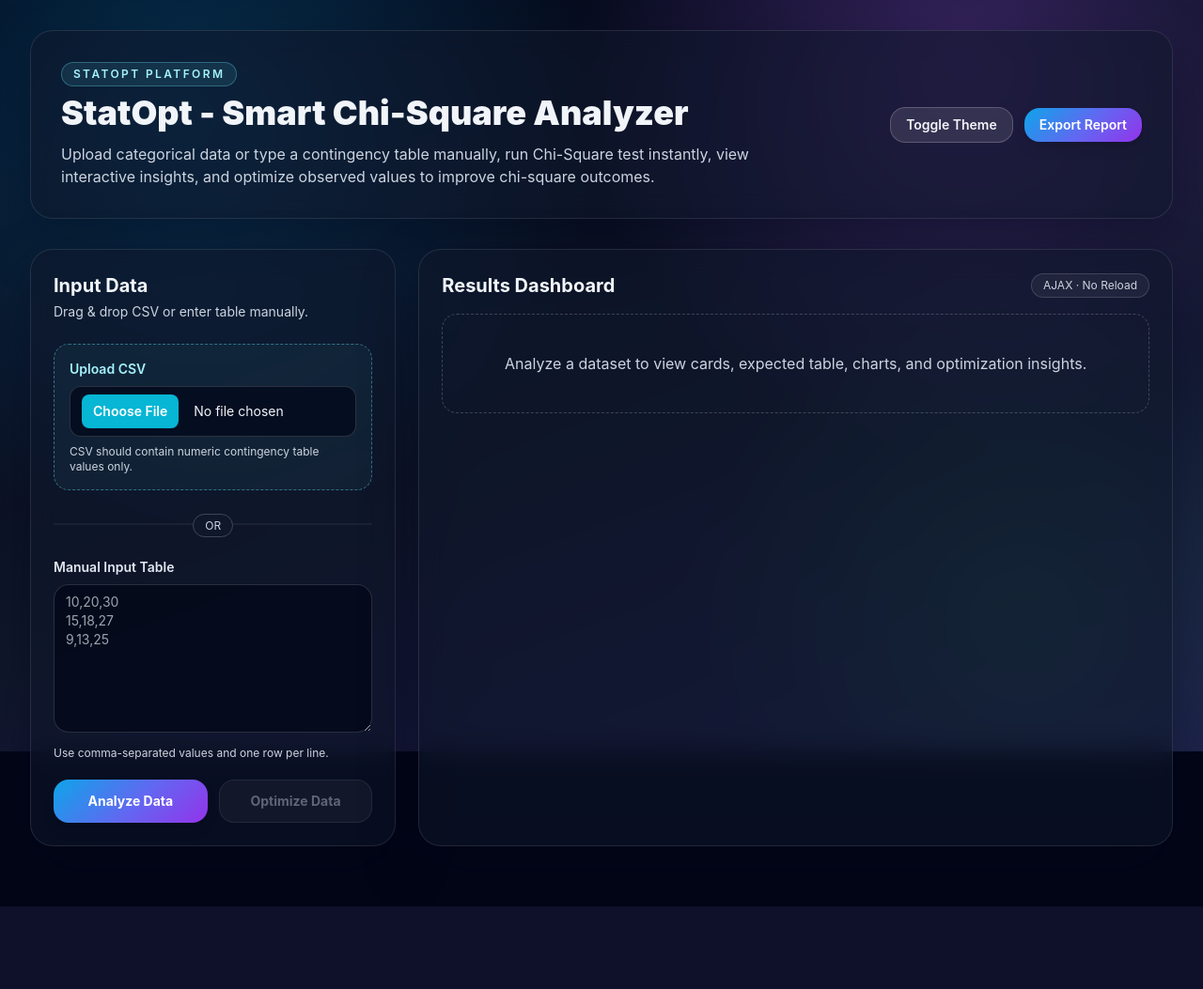
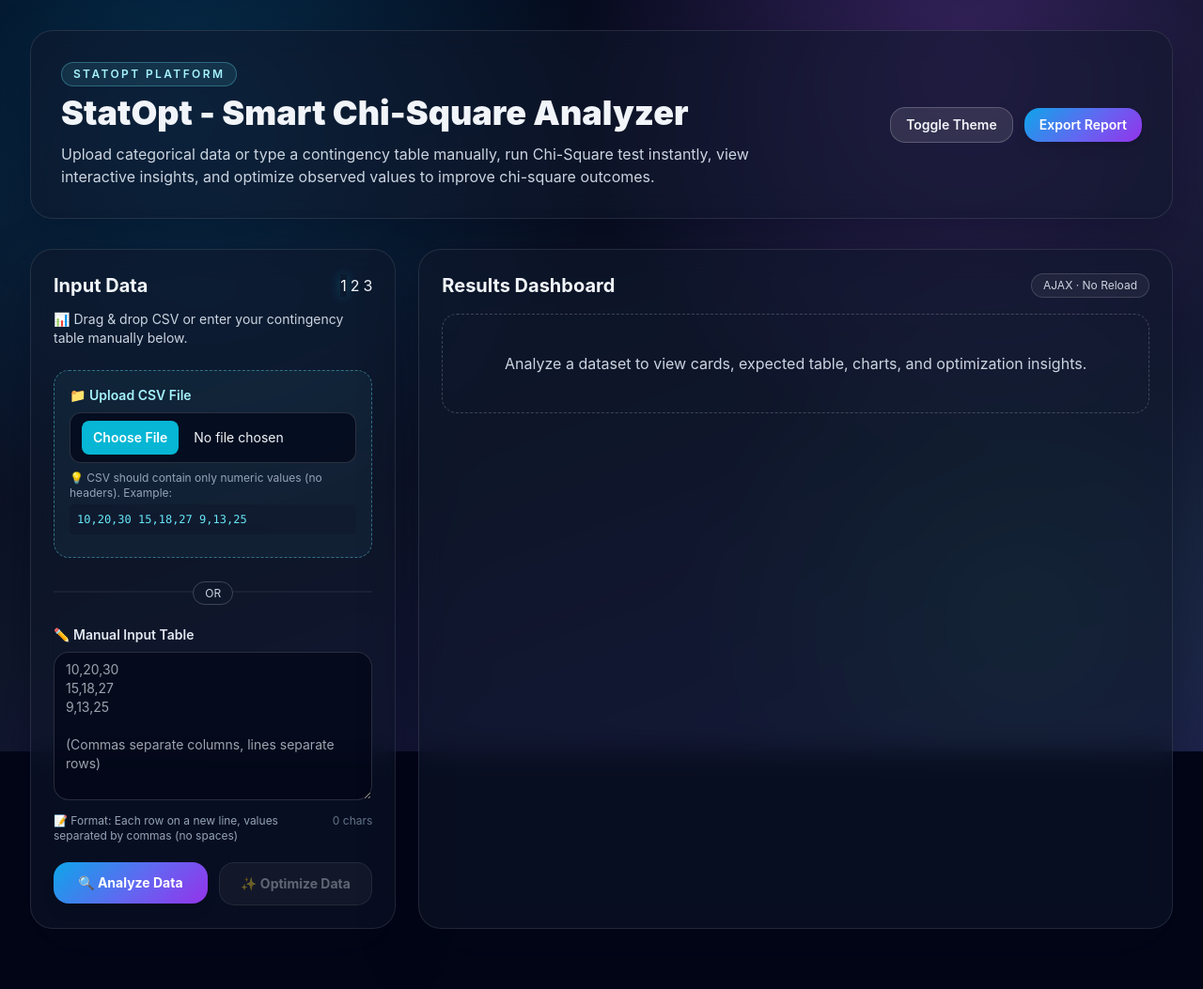
Before and after one commit to KrishP69/chisquareoptimizer, a Flask app: page / in a window 1280 px wide. Shown: the whole page at 94% size. Before the commit the page ends 965 px from the top, so only its background shows below. Run offline with Flask 3, Linux system fonts and the light colour scheme; some libraries are stand-ins or nearby versions.

Commit message:
Enhance UX: better input guidance, real-time validation, success feedback, tooltips, and visual flow

```diff
--- a/static/css/style.css
+++ b/static/css/style.css
@@ -98,3 +98,58 @@
         transform: translateY(0);
     }
 }
+
+@keyframes pulse-success {
+    0%, 100% {
+        box-shadow: 0 0 0 0 rgba(34, 197, 94, 0.7);
+    }
+    50% {
+        box-shadow: 0 0 0 6px rgba(34, 197, 94, 0);
+    }
+}
+
+/* Step indicators */
+.step-badge {
+    @apply inline-flex items-center justify-center w-6 h-6 rounded-full text-xs font-bold border border-white/20 bg-white/10 text-slate-300 transition;
+}
+
+.step-badge.active {
+    @apply border-cyan-300/60 bg-cyan-300/20 text-cyan-200;
+    box-shadow: 0 0 12px rgba(6, 182, 212, 0.3);
+}
+
+/* Success message styling */
+#successBox {
+    @apply animate-fade-in;
+    animation: pulse-success 2s infinite;
+}
+
+/* Input feedback */
+textarea:focus,
+input[type="file"]:focus {
+    @apply border-cyan-300 ring-2 ring-cyan-300/30;
+}
+
+/* Tooltip styling for button hints */
+.group {
+    @apply relative;
+}
+
+/* Character count styling */
+#charCount {
+    @apply transition-colors duration-200;
+}
+
+/* CSV size hint */
+#csvSizeHint {
+    @apply transition-all duration-300;
+}
+
+/* Better accessibility for disabled buttons */
+button:disabled {
+    @apply cursor-not-allowed;
+}
+
+button:disabled:hover {
+    @apply bg-white/10;
+}
--- a/static/js/script.js
+++ b/static/js/script.js
@@ -10,6 +10,9 @@
 const warningBox = document.getElementById("warningBox");
 const themeToggle = document.getElementById("themeToggle");
 const dropZone = document.querySelector(".drop-zone");
+const successBox = document.getElementById("successBox");
+const charCount = document.getElementById("charCount");
+const csvSizeHint = document.getElementById("csvSizeHint");
 
 let latestObserved = null;
 let latestPayload = null;
@@ -29,23 +32,37 @@
 }
 
 function showError(message) {
-    errorBox.textContent = message;
+    const errorMessage = document.getElementById("errorMessage");
+    errorMessage.textContent = message;
     errorBox.classList.remove("hidden");
+    clearSuccess();
+    clearWarning();
 }
 
 function clearError() {
-    errorBox.textContent = "";
+    document.getElementById("errorMessage").textContent = "";
     errorBox.classList.add("hidden");
 }
 
 function showWarning(message) {
-    warningBox.textContent = message;
+    const warningMessage = document.getElementById("warningMessage");
+    warningMessage.textContent = message;
     warningBox.classList.remove("hidden");
 }
 
 function clearWarning() {
-    warningBox.textContent = "";
+    document.getElementById("warningMessage").textContent = "";
     warningBox.classList.add("hidden");
+}
+
+function showSuccess(message = "Analysis complete! View results on the right.") {
+    document.getElementById("successMessage").textContent = message;
+    successBox.classList.remove("hidden");
+    clearError();
+}
+
+function clearSuccess() {
+    successBox.classList.add("hidden");
 }
 
 function renderResult(html) {
@@ -71,6 +88,32 @@
         return "Cannot reach backend server. Please run: python app.py and open http://127.0.0.1:5000";
     }
     return message;
+}
+
+function validateInputData() {
+    const manualContent = manualInput.value.trim();
+    const hasCSV = csvInput.files && csvInput.files.length > 0;
+
+    if (!manualContent && !hasCSV) {
+        showError("Please enter data manually or upload a CSV file.");
+        return false;
+    }
+
+    if (manualContent) {
+        const lines = manualContent.split('\n').filter(line => line.trim());
+        if (lines.length < 2) {
+            showError("Table must have at least 2 rows. Example: 10,20\\n15,18");
+            return false;
+        }
+
+        const firstRowLength = lines[0].split(',').length;
+        if (firstRowLength < 2) {
+            showError("Table must have at least 2 columns. Example: 10,20");
+            return false;
+        }
+    }
+
+    return true;
 }
 
 function setupTheme() {
@@ -111,6 +154,11 @@
     e.preventDefault();
     clearError();
     clearWarning();
+
+    if (!validateInputData()) {
+        return;
+    }
+
     setLoading(true);
 
     try {
@@ -122,13 +170,22 @@
 
         const data = await parseApiResponse(response);
         if (!response.ok || !data.ok) {
-            throw new Error(data.error || "Unable to analyze dataset.");
+            throw new Error(data.error || "Unable to analyze dataset. Check your data format.");
         }
 
         latestObserved = data.observed;
         latestPayload = data.payload;
         renderResult(data.html);
+
+        // Enable optimize button and update step indicator
         optimizeBtn.disabled = false;
+        optimizeBtn.classList.remove("opacity-40", "cursor-not-allowed");
+        optimizeBtn.classList.add("hover:bg-white/20");
+
+        // Scroll to results
+        resultContainer.scrollIntoView({ behavior: 'smooth', block: 'start' });
+
+        showSuccess(`✅ Analysis complete! Chi-square statistic: ${data.payload.chi2?.toFixed(2) || 'Ready'}`);
 
         if (data.payload.warning && data.payload.warning_message) {
             showWarning(data.payload.warning_message);
@@ -201,3 +258,39 @@
 
 setupTheme();
 setupDragDrop();
+
+// Character counter for manual input
+manualInput.addEventListener("input", () => {
+    const count = manualInput.value.length;
+    charCount.textContent = `${count} chars`;
+
+    // Add visual feedback if data is present
+    if (count > 0) {
+        charCount.classList.add("text-cyan-400");
+    } else {
+        charCount.classList.remove("text-cyan-400");
+    }
+});
+
+// CSV file size validation and feedback
+csvInput.addEventListener("change", () => {
+    const file = csvInput.files[0];
+    if (file) {
+        const sizeMB = (file.size / 1024 / 1024).toFixed(2);
+        if (file.size > 10 * 1024 * 1024) {
+            csvSizeHint.textContent = `⚠️ File is large (${sizeMB}MB). May take longer to process.`;
+            csvSizeHint.classList.add("text-amber-400");
+        } else {
+            csvSizeHint.textContent = `✅ File ready (${sizeMB}MB)`;
+            csvSizeHint.classList.remove("text-amber-400");
+            csvSizeHint.classList.add("text-green-400");
+        }
+    }
+});
+
+// Keyboard shortcut hint on form
+form.addEventListener("keydown", (e) => {
+    if (e.ctrlKey && e.key === "Enter") {
+        form.dispatchEvent(new Event("submit"));
+    }
+});
--- a/templates/index.html
+++ b/templates/index.html
@@ -41,14 +41,25 @@
 
         <section class="grid grid-cols-1 gap-6 lg:grid-cols-3">
             <article class="glass-card rounded-3xl border border-white/10 p-6 lg:col-span-1">
-                <h2 class="text-xl font-bold">Input Data</h2>
-                <p class="mt-1 text-sm text-slate-300">Drag & drop CSV or enter table manually.</p>
+                <div class="flex items-center justify-between gap-2 mb-3">
+                    <h2 class="text-xl font-bold">Input Data</h2>
+                    <div class="flex items-center gap-1">
+                        <span class="step-badge active" title="Step 1: Enter your data">1</span>
+                        <span class="step-badge" title="Step 2: Analyze">2</span>
+                        <span class="step-badge" title="Step 3: Optimize (optional)">3</span>
+                    </div>
+                </div>
+                <p class="mt-1 text-sm text-slate-300">📊 Drag & drop CSV or enter your contingency table manually below.</p>
 
                 <form id="analyzeForm" class="mt-6 space-y-5">
-                    <div class="drop-zone rounded-2xl border border-dashed border-cyan-300/40 bg-cyan-300/5 p-4">
-                        <label for="csvFile" class="mb-2 block text-sm font-semibold text-cyan-200">Upload CSV</label>
-                        <input id="csvFile" name="csvFile" type="file" accept=".csv" class="block w-full rounded-xl border border-white/15 bg-slate-950/70 px-3 py-2 text-sm file:mr-4 file:rounded-lg file:border-0 file:bg-cyan-500 file:px-3 file:py-2 file:font-semibold file:text-white hover:file:bg-cyan-400">
-                        <p class="mt-2 text-xs text-slate-300">CSV should contain numeric contingency table values only.</p>
+                    <div class="drop-zone rounded-2xl border border-dashed border-cyan-300/40 bg-cyan-300/5 p-4" title="Drag and drop a CSV file here, or click to browse">
+                        <label for="csvFile" class="mb-2 block text-sm font-semibold text-cyan-200">📁 Upload CSV File</label>
+                        <input id="csvFile" name="csvFile" type="file" accept=".csv" class="block w-full rounded-xl border border-white/15 bg-slate-950/70 px-3 py-2 text-sm file:mr-4 file:rounded-lg file:border-0 file:bg-cyan-500 file:px-3 file:py-2 file:font-semibold file:text-white hover:file:bg-cyan-400 cursor-pointer">
+                        <p class="mt-2 text-xs text-slate-400">💡 CSV should contain only numeric values (no headers). Example:</p>
+                        <code class="block mt-1 text-xs bg-slate-900/50 rounded p-2 text-cyan-300">10,20,30
+15,18,27
+9,13,25</code>
+                        <div id="csvSizeHint" class="mt-2 text-xs text-slate-500"></div>
                     </div>
 
                     <div class="relative py-1 text-center">
@@ -57,24 +68,50 @@
                     </div>
 
                     <div>
-                        <label for="manualData" class="mb-2 block text-sm font-semibold text-slate-200">Manual Input Table</label>
-                        <textarea id="manualData" name="manualData" rows="7" placeholder="10,20,30&#10;15,18,27&#10;9,13,25" class="w-full rounded-2xl border border-white/15 bg-slate-950/70 px-3 py-2 text-sm outline-none transition focus:border-cyan-300 focus:ring-2 focus:ring-cyan-300/30"></textarea>
-                        <p class="mt-2 text-xs text-slate-300">Use comma-separated values and one row per line.</p>
+                        <label for="manualData" class="mb-2 block text-sm font-semibold text-slate-200">✏️ Manual Input Table</label>
+                        <textarea id="manualData" name="manualData" rows="7" placeholder="10,20,30&#10;15,18,27&#10;9,13,25&#10;&#10;(Commas separate columns, lines separate rows)" class="w-full rounded-2xl border border-white/15 bg-slate-950/70 px-3 py-2 text-sm outline-none transition focus:border-cyan-300 focus:ring-2 focus:ring-cyan-300/30" aria-label="Enter contingency table data with comma-separated values" title="Enter your contingency table. Use commas to separate columns and press Enter to start a new row."></textarea>
+                        <div class="mt-2 flex items-start justify-between gap-3">
+                            <p class="text-xs text-slate-400">📝 Format: Each row on a new line, values separated by commas (no spaces)</p>
+                            <span id="charCount" class="text-xs text-slate-500 whitespace-nowrap">0 chars</span>
+                        </div>
                     </div>
 
                     <div class="grid grid-cols-1 gap-3 sm:grid-cols-2">
-                        <button id="analyzeBtn" type="submit" class="btn-gradient rounded-2xl px-4 py-3 text-sm font-bold text-white shadow-lg">Analyze Data</button>
-                        <button id="optimizeBtn" type="button" disabled class="rounded-2xl border border-white/20 bg-white/10 px-4 py-3 text-sm font-bold text-slate-200 transition hover:bg-white/20 disabled:cursor-not-allowed disabled:opacity-40">Optimize Data</button>
+                        <div class="relative group">
+                            <button id="analyzeBtn" type="submit" class="w-full btn-gradient rounded-2xl px-4 py-3 text-sm font-bold text-white shadow-lg hover:shadow-xl transition" title="Analyze your data with chi-square test">
+                                🔍 Analyze Data
+                            </button>
+                            <div class="invisible group-hover:visible absolute -bottom-8 left-0 right-0 text-xs bg-slate-900 border border-white/10 rounded px-2 py-1 text-slate-300 whitespace-nowrap text-center">
+                                Test contingency table
+                            </div>
+                        </div>
+                        <div class="relative group">
+                            <button id="optimizeBtn" type="button" disabled class="w-full rounded-2xl border border-white/20 bg-white/10 px-4 py-3 text-sm font-bold text-slate-200 transition hover:bg-white/20 disabled:cursor-not-allowed disabled:opacity-40" title="Optimize your data (analyze first)" aria-disabled="true">
+                                ✨ Optimize Data
+                            </button>
+                            <div class="invisible group-hover:visible absolute -bottom-8 left-0 right-0 text-xs bg-slate-900 border border-white/10 rounded px-2 py-1 text-slate-300 text-center max-w-xs">
+                                Available after analysis
+                            </div>
+                        </div>
                     </div>
                 </form>
 
                 <div id="loading" class="mt-5 hidden items-center gap-3 rounded-2xl border border-indigo-300/40 bg-indigo-300/10 px-4 py-3 text-sm text-indigo-100">
                     <div class="h-5 w-5 animate-spin rounded-full border-2 border-indigo-100/30 border-t-indigo-100"></div>
-                    Processing...
+                    <span>Analyzing your data... Please wait.</span>
                 </div>
 
-                <div id="errorBox" class="mt-4 hidden rounded-2xl border border-rose-300/50 bg-rose-500/10 px-4 py-3 text-sm text-rose-100"></div>
-                <div id="warningBox" class="mt-4 hidden rounded-2xl border border-amber-300/50 bg-amber-500/10 px-4 py-3 text-sm text-amber-100"></div>
+                <div id="successBox" class="mt-4 hidden rounded-2xl border border-green-300/50 bg-green-500/10 px-4 py-3 text-sm text-green-100 flex items-center gap-2">
+                    <span>✅</span>
+                    <span id="successMessage">Analysis complete! View results on the right.</span>
+                </div>
+
+                <div id="errorBox" class="mt-4 hidden rounded-2xl border border-rose-300/50 bg-rose-500/10 px-4 py-3 text-sm text-rose-100">
+                    <span class="font-semibold">❌ Error:</span> <span id="errorMessage"></span>
+                </div>
+                <div id="warningBox" class="mt-4 hidden rounded-2xl border border-amber-300/50 bg-amber-500/10 px-4 py-3 text-sm text-amber-100">
+                    <span class="font-semibold">⚠️ Note:</span> <span id="warningMessage"></span>
+                </div>
             </article>
 
             <article class="glass-card rounded-3xl border border-white/10 p-6 lg:col-span-2">
```
